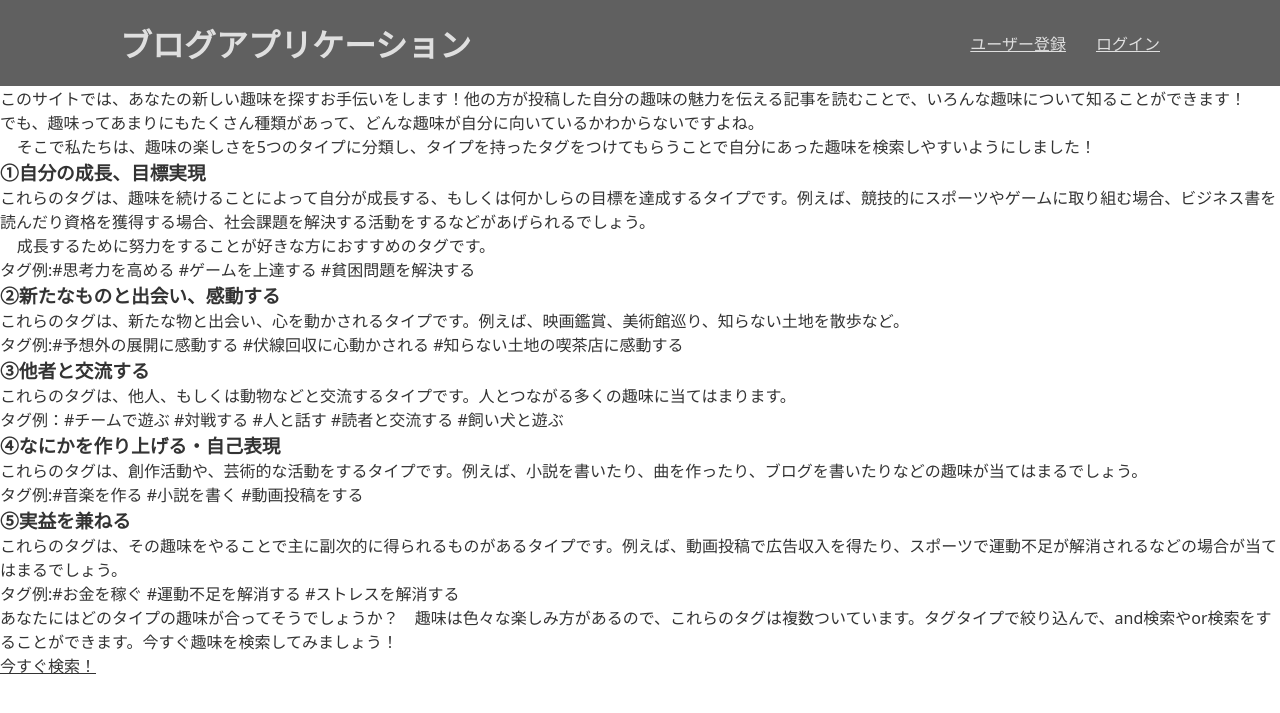
After one commit to keromonsumire/yoninyonsyoku, a Flask app: page /information/search in a window 1280 px wide. The commit adds this page. Shown: the top 713 px of the page. Run offline with Flask 2, Linux system fonts and the light colour scheme.

Commit message:
welcomeページと探す側ページの作成

```diff
--- a/app.py
+++ b/app.py
@@ -64,6 +64,17 @@ class Content(db.Model):
     text = db.Column(db.Text)
     seq = db.Column(db.Integer, nullable=False)
 
+@app.route('/welcome', methods=['GET'])
+def welcome():
+    return render_template('welcome.html')
+
+@app.route('/information/search', methods=['GET'])
+def info_search():
+    return render_template('information_search.html')
+
+@app.route('/information/write',methods=['GET'])
+def info_write():
+    return render_template('information_write.html')
 
 @app.route('/', methods=['GET', 'POST'])
 def blog():
@@ -93,7 +104,8 @@ def blog():
                     tag_dict["type"] = tag.type_id
                     box.append(tag_dict)
                 tags[blogarticle.id] = box
-
+            session["a"] = None
+            print(session["a"])
             return render_template('index.html', blogarticles=blogarticles, tags = tags, names = names)
                     #タイプで検索をする # checkboxからtypeを取得
         elif request.method == "POST":
--- a/static/css/styles.css
+++ b/static/css/styles.css
@@ -133,6 +133,10 @@ header{
 {
   color: #FFF;
   opacity: 0.8;
+}
+
+#header-logo{
+  text-decoration: none;
 }
 
 .header-img{
--- a/templates/base.html
+++ b/templates/base.html
@@ -23,7 +23,7 @@
             <div class="content">
                 <header>
                     <div class="header-logo">
-                        <h1>ブログアプリケーション</h1>
+                        <a href="/welcome" id="header-logo"><h1>ブログアプリケーション</h1></a>
                     </div>
                     <div class="header-list">
                         <ul>
--- /dev/null
+++ b/templates/information_search.html
@@ -0,0 +1,25 @@
+{% extends 'base.html' %}
+{% block content %}
+<p>このサイトでは、あなたの新しい趣味を探すお手伝いをします！他の方が投稿した自分の趣味の魅力を伝える記事を読むことで、いろんな趣味について知ることができます！</p>
+<p>でも、趣味ってあまりにもたくさん種類があって、どんな趣味が自分に向いているかわからないですよね。
+    そこで私たちは、趣味の楽しさを5つのタイプに分類し、タイプを持ったタグをつけてもらうことで自分にあった趣味を検索しやすいようにしました！</p>
+<h3>①自分の成長、目標実現</h3>
+<p>これらのタグは、趣味を続けることによって自分が成長する、もしくは何かしらの目標を達成するタイプです。例えば、競技的にスポーツやゲームに取り組む場合、ビジネス書を読んだり資格を獲得する場合、社会課題を解決する活動をするなどがあげられるでしょう。
+    成長するために努力をすることが好きな方におすすめのタグです。
+</p>
+<p>タグ例:#思考力を高める #ゲームを上達する #貧困問題を解決する</p>
+<h3>②新たなものと出会い、感動する</h3>
+<p>これらのタグは、新たな物と出会い、心を動かされるタイプです。例えば、映画鑑賞、美術館巡り、知らない土地を散歩など。</p>
+<p>タグ例:#予想外の展開に感動する #伏線回収に心動かされる #知らない土地の喫茶店に感動する</p>
+<h3>③他者と交流する</h3>
+<p>これらのタグは、他人、もしくは動物などと交流するタイプです。人とつながる多くの趣味に当てはまります。</p>
+<p>タグ例：#チームで遊ぶ #対戦する #人と話す #読者と交流する #飼い犬と遊ぶ</p>
+<h3>④なにかを作り上げる・自己表現</h3>
+<p>これらのタグは、創作活動や、芸術的な活動をするタイプです。例えば、小説を書いたり、曲を作ったり、ブログを書いたりなどの趣味が当てはまるでしょう。</p>
+<p>タグ例:#音楽を作る #小説を書く #動画投稿をする</p>
+<h3>⑤実益を兼ねる</h3>
+<p>これらのタグは、その趣味をやることで主に副次的に得られるものがあるタイプです。例えば、動画投稿で広告収入を得たり、スポーツで運動不足が解消されるなどの場合が当てはまるでしょう。</p>
+<p>タグ例:#お金を稼ぐ #運動不足を解消する #ストレスを解消する </p>
+<p>あなたにはどのタイプの趣味が合ってそうでしょうか？　趣味は色々な楽しみ方があるので、これらのタグは複数ついています。タグタイプで絞り込んで、and検索やor検索をすることができます。今すぐ趣味を検索してみましょう！</p>
+<a href="/"><p>今すぐ検索！</p></a>
+{% endblock %}
--- /dev/null
+++ b/templates/information_write.html
@@ -0,0 +1,4 @@
+{% extends 'base.html' %}
+{% block content %}
+
+{% endblock %}
```
Also changed, not shown: templates/welcome.html (added, +8 -0 lines), blog.db (deleted).
